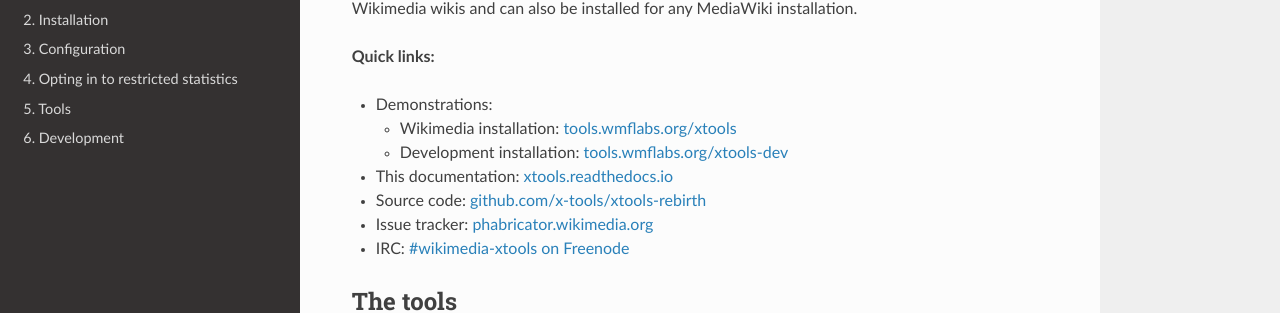
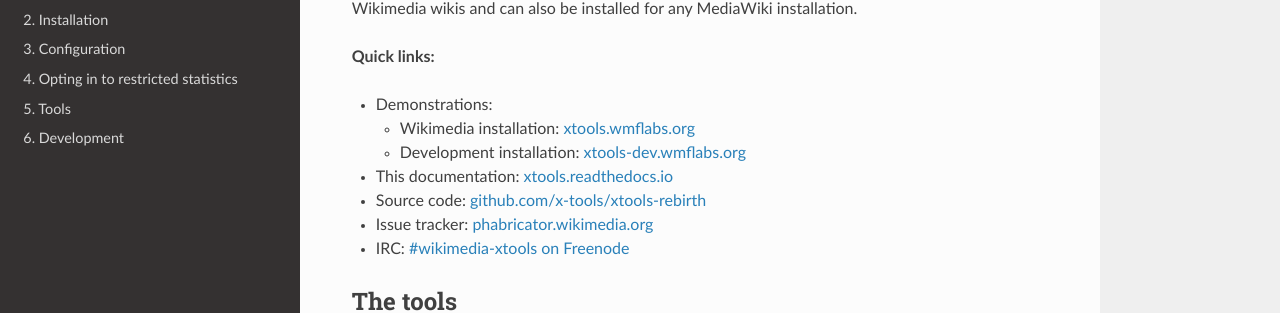
Before and after one commit to x-tools/xtools, a Sphinx documentation site: the page built from docs/index.rst, in a window 1280 px wide and 900 px high. Shown: the part 187-500 px from the top of the window. Built offline with Sphinx 7.4.7 and the Read the Docs theme 2.0.0, drawn with Linux system fonts in a browser that asks for light colours.

Commit message:
Update URLs

```diff
--- a/docs/index.rst
+++ b/docs/index.rst
@@ -9,8 +9,8 @@
 
 * Demonstrations:
 
-  * Wikimedia installation: `tools.wmflabs.org/xtools <https://tools.wmflabs.org/xtools>`_
-  * Development installation: `tools.wmflabs.org/xtools-dev <https://tools.wmflabs.org/xtools-dev>`_
+  * Wikimedia installation: `xtools.wmflabs.org <https://xtools.wmflabs.org/>`_
+  * Development installation: `xtools-dev.wmflabs.org <https://xtools-dev.wmflabs.org/>`_
 
 * This documentation: `xtools.readthedocs.io <http://xtools.readthedocs.io/en/latest/>`_
 * Source code: `github.com/x-tools/xtools-rebirth <https://github.com/x-tools/xtools-rebirth>`_
```
Also changed, not shown: README.md (+1 -1 lines), 1 other file.
